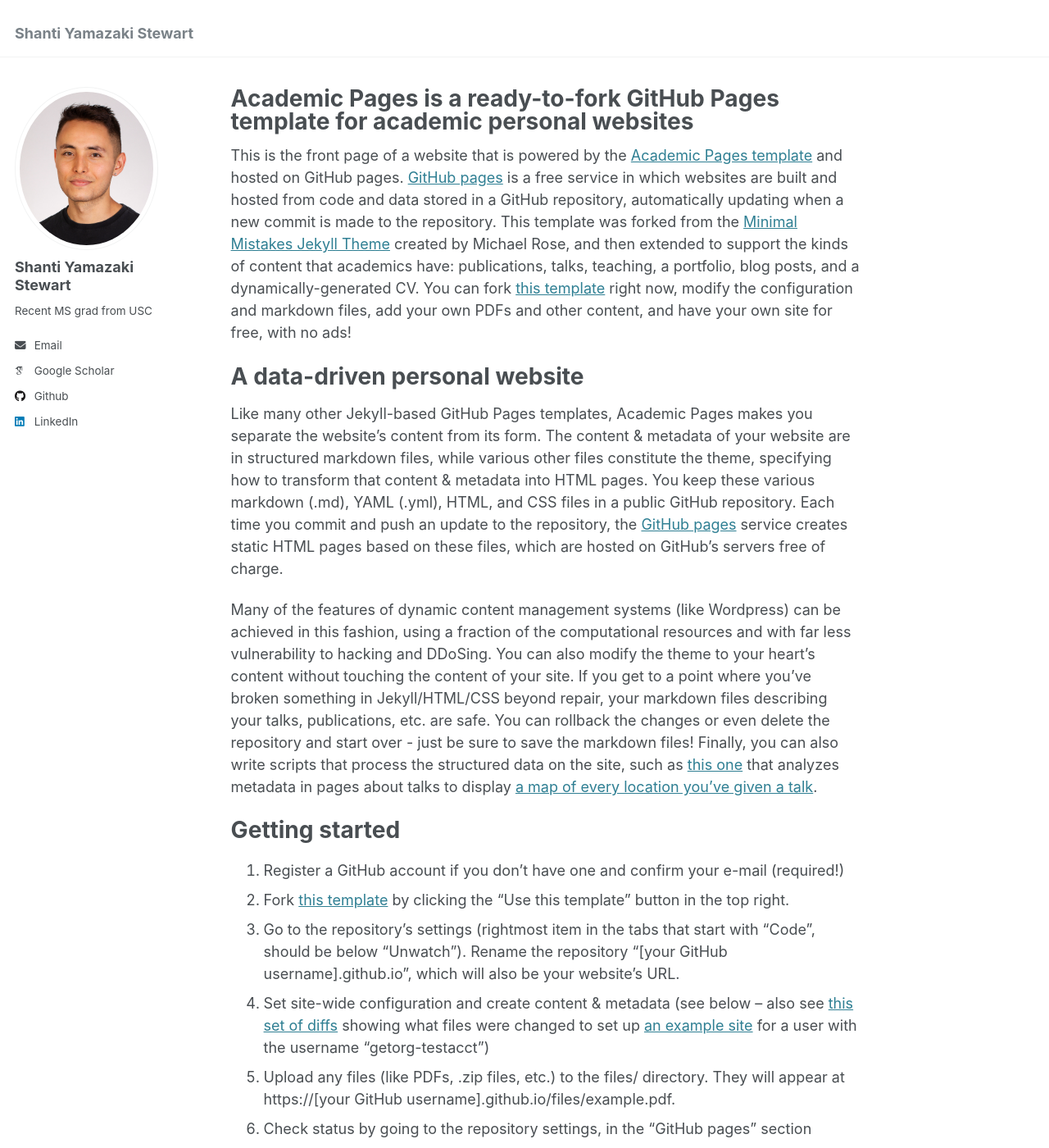
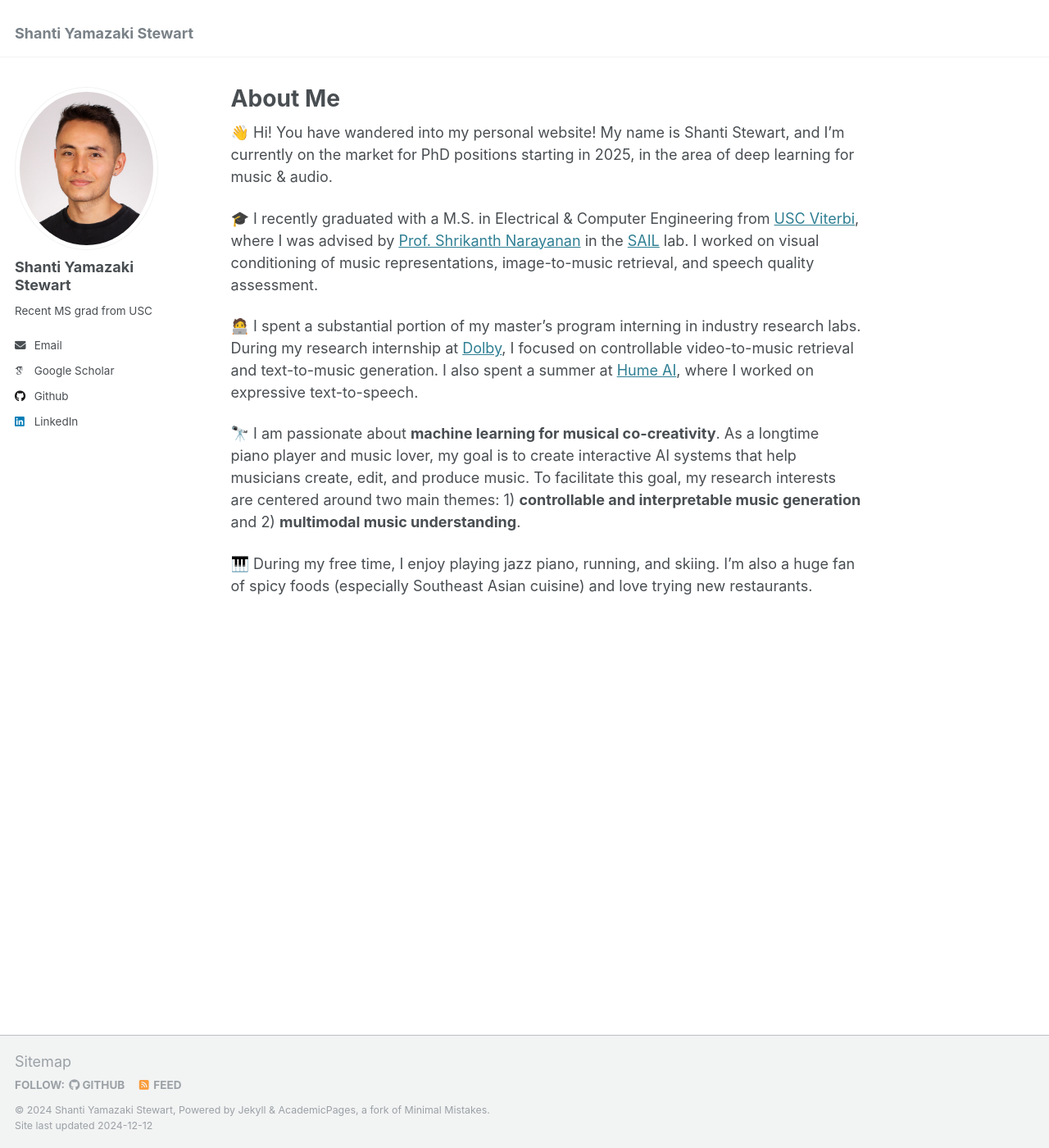
Before and after one commit to shantistewart/shantistewart.github.io, a Jekyll site: the page built from _pages/about.md, in a window 1280 px wide and 1400 px high. Shown: the whole window at 82% size. Built offline with Jekyll 4.4.1, drawn with Linux system fonts in a browser that asks for light colours; some web fonts are replaced; some of the changed text lies outside the part shown.

Commit message:
Create initial front page.

```diff
--- a/_pages/about.md
+++ b/_pages/about.md
@@ -1,49 +1,18 @@
 ---
 permalink: /
-title: "Academic Pages is a ready-to-fork GitHub Pages template for academic personal websites"
+title: "About Me"
 author_profile: true
 redirect_from:
   - /about/
   - /about.html
 ---
 
-This is the front page of a website that is powered by the [Academic Pages template](https://github.com/academicpages/academicpages.github.io) and hosted on GitHub pages. [GitHub pages](https://pages.github.com) is a free service in which websites are built and hosted from code and data stored in a GitHub repository, automatically updating when a new commit is made to the repository. This template was forked from the [Minimal Mistakes Jekyll Theme](https://mmistakes.github.io/minimal-mistakes/) created by Michael Rose, and then extended to support the kinds of content that academics have: publications, talks, teaching, a portfolio, blog posts, and a dynamically-generated CV. You can fork [this template](https://github.com/academicpages/academicpages.github.io) right now, modify the configuration and markdown files, add your own PDFs and other content, and have your own site for free, with no ads!
+👋 Hi! You have wandered into my personal website! My name is Shanti Stewart, and I'm currently on the market for PhD positions starting in 2025, in the area of deep learning for music & audio.
 
-A data-driven personal website
-======
-Like many other Jekyll-based GitHub Pages templates, Academic Pages makes you separate the website's content from its form. The content & metadata of your website are in structured markdown files, while various other files constitute the theme, specifying how to transform that content & metadata into HTML pages. You keep these various markdown (.md), YAML (.yml), HTML, and CSS files in a public GitHub repository. Each time you commit and push an update to the repository, the [GitHub pages](https://pages.github.com/) service creates static HTML pages based on these files, which are hosted on GitHub's servers free of charge.
+🎓 I recently graduated with a M.S. in Electrical & Computer Engineering from [USC Viterbi](https://viterbischool.usc.edu/), where I was advised by [Prof. Shrikanth Narayanan](https://scholar.google.com/citations?user=8EDHmYkAAAAJ&hl=en) in the [SAIL](https://sail.usc.edu) lab. I worked on visual conditioning of music representations, image-to-music retrieval, and speech quality assessment.
 
-Many of the features of dynamic content management systems (like Wordpress) can be achieved in this fashion, using a fraction of the computational resources and with far less vulnerability to hacking and DDoSing. You can also modify the theme to your heart's content without touching the content of your site. If you get to a point where you've broken something in Jekyll/HTML/CSS beyond repair, your markdown files describing your talks, publications, etc. are safe. You can rollback the changes or even delete the repository and start over - just be sure to save the markdown files! Finally, you can also write scripts that process the structured data on the site, such as [this one](https://github.com/academicpages/academicpages.github.io/blob/master/talkmap.ipynb) that analyzes metadata in pages about talks to display [a map of every location you've given a talk](https://academicpages.github.io/talkmap.html).
+🧑‍💻 I spent a substantial portion of my master's program interning in industry research labs. During my research internship at [Dolby](https://www.dolby.com/), I focused on controllable video-to-music retrieval and text-to-music generation. I also spent a summer at [Hume AI](https://www.hume.ai/), where I worked on expressive text-to-speech.
 
-Getting started
-======
-1. Register a GitHub account if you don't have one and confirm your e-mail (required!)
-1. Fork [this template](https://github.com/academicpages/academicpages.github.io) by clicking the "Use this template" button in the top right.
-1. Go to the repository's settings (rightmost item in the tabs that start with "Code", should be below "Unwatch"). Rename the repository "[your GitHub username].github.io", which will also be your website's URL.
-1. Set site-wide configuration and create content & metadata (see below -- also see [this set of diffs](http://archive.is/3TPas) showing what files were changed to set up [an example site](https://getorg-testacct.github.io) for a user with the username "getorg-testacct")
-1. Upload any files (like PDFs, .zip files, etc.) to the files/ directory. They will appear at https://[your GitHub username].github.io/files/example.pdf.
-1. Check status by going to the repository settings, in the "GitHub pages" section
+🔭 I am passionate about **machine learning for musical co-creativity**. As a longtime piano player and music lover, my goal is to create interactive AI systems that help musicians create, edit, and produce music. To facilitate this goal, my research interests are centered around two main themes: 1) **controllable and interpretable music generation** and 2) **multimodal music understanding**.
 
-Site-wide configuration
-------
-The main configuration file for the site is in the base directory in [_config.yml](https://github.com/academicpages/academicpages.github.io/blob/master/_config.yml), which defines the content in the sidebars and other site-wide features. You will need to replace the default variables with ones about yourself and your site's github repository. The configuration file for the top menu is in [_data/navigation.yml](https://github.com/academicpages/academicpages.github.io/blob/master/_data/navigation.yml). For example, if you don't have a portfolio or blog posts, you can remove those items from that navigation.yml file to remove them from the header.
-
-Create content & metadata
-------
-For site content, there is one markdown file for each type of content, which are stored in directories like _publications, _talks, _posts, _teaching, or _pages. For example, each talk is a markdown file in the [_talks directory](https://github.com/academicpages/academicpages.github.io/tree/master/_talks). At the top of each markdown file is structured data in YAML about the talk, which the theme will parse to do lots of cool stuff. The same structured data about a talk is used to generate the list of talks on the [Talks page](https://academicpages.github.io/talks), each [individual page](https://academicpages.github.io/talks/2012-03-01-talk-1) for specific talks, the talks section for the [CV page](https://academicpages.github.io/cv), and the [map of places you've given a talk](https://academicpages.github.io/talkmap.html) (if you run this [python file](https://github.com/academicpages/academicpages.github.io/blob/master/talkmap.py) or [Jupyter notebook](https://github.com/academicpages/academicpages.github.io/blob/master/talkmap.ipynb), which creates the HTML for the map based on the contents of the _talks directory).
-
-**Markdown generator**
-
-The repository includes [a set of Jupyter notebooks](https://github.com/academicpages/academicpages.github.io/tree/master/markdown_generator
-) that converts a CSV containing structured data about talks or presentations into individual markdown files that will be properly formatted for the Academic Pages template. The sample CSVs in that directory are the ones I used to create my own personal website at stuartgeiger.com. My usual workflow is that I keep a spreadsheet of my publications and talks, then run the code in these notebooks to generate the markdown files, then commit and push them to the GitHub repository.
-
-How to edit your site's GitHub repository
-------
-Many people use a git client to create files on their local computer and then push them to GitHub's servers. If you are not familiar with git, you can directly edit these configuration and markdown files directly in the github.com interface. Navigate to a file (like [this one](https://github.com/academicpages/academicpages.github.io/blob/master/_talks/2012-03-01-talk-1.md) and click the pencil icon in the top right of the content preview (to the right of the "Raw | Blame | History" buttons). You can delete a file by clicking the trashcan icon to the right of the pencil icon. You can also create new files or upload files by navigating to a directory and clicking the "Create new file" or "Upload files" buttons.
-
-Example: editing a markdown file for a talk
-![Editing a markdown file for a talk](/images/editing-talk.png)
-
-For more info
-------
-More info about configuring Academic Pages can be found in [the guide](https://academicpages.github.io/markdown/), the [growing wiki](https://github.com/academicpages/academicpages.github.io/wiki), and you can always [ask a question on GitHub](https://github.com/academicpages/academicpages.github.io/discussions). The [guides for the Minimal Mistakes theme](https://mmistakes.github.io/minimal-mistakes/docs/configuration/) (which this theme was forked from) might also be helpful.
+🎹 During my free time, I enjoy playing jazz piano, running, and skiing. I'm also a huge fan of spicy foods (especially Southeast Asian cuisine) and love trying new restaurants.
```
